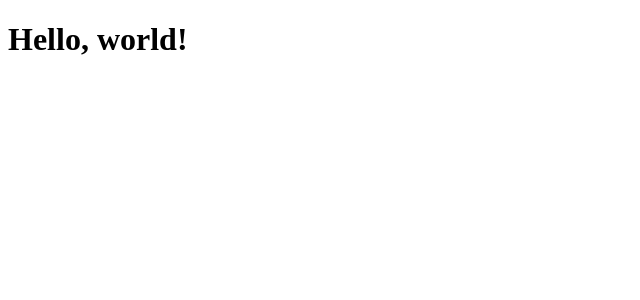
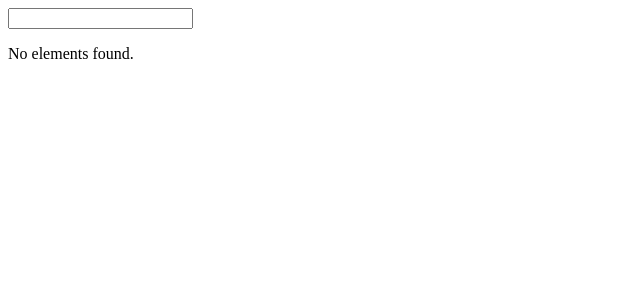
Before and after one commit to koba-masa/scraper, a React (Vite) app: page / in a window 1280 px wide. Shown: the top 300 px of the page, without its empty margins (0-640 px from the left). Built offline with nearby package versions, Linux system fonts and the light colour scheme.

Commit message:
feat: TagIDを表示できるようにする

```diff
--- a/package.json
+++ b/package.json
@@ -15,6 +15,7 @@
     "react-dom": "^18.2.0"
   },
   "devDependencies": {
+    "@types/chrome": "^0.0.254",
     "@types/react": "^18.2.43",
     "@types/react-dom": "^18.2.17",
     "@typescript-eslint/eslint-plugin": "^6.14.0",
--- /dev/null
+++ b/src/components/css_selector.tsx
@@ -0,0 +1,43 @@
+import { useState } from "react";
+
+export default function CssSelector() {
+  const noElementsFoundMessage: Array<string> = ["No elements found."];
+
+  const [inputValue, setInputValue] = useState("");
+  const [results, setResults] = useState<Array<string>>(noElementsFoundMessage);
+
+  const handleInputChange = (event: React.ChangeEvent<HTMLInputElement>) => {
+    const cssSelector = event.target.value;
+    setInputValue(cssSelector);
+
+    if (!cssSelector) {
+      return;
+    }
+
+    const tabId: number | undefined = chrome.devtools.inspectedWindow.tabId;
+    if (!tabId) {
+      return;
+    }
+    setResults([String(tabId)]);
+  };
+
+  return (
+    <section>
+      <div>
+        <input
+          type="text"
+          name="selector"
+          value={inputValue}
+          onChange={handleInputChange}
+        />
+      </div>
+      <div>
+        {
+          results.map((result, index) => (
+            <p key={index}>{result}</p>
+          ))
+        }
+      </div>
+    </section>
+  );
+}
--- a/src/main.tsx
+++ b/src/main.tsx
@@ -1,8 +1,9 @@
 import React from "react";
 import ReactDOM from "react-dom/client";
+import CssSelector from "./components/css_selector";
 
 ReactDOM.createRoot(document.getElementById("root")!).render(
   <React.StrictMode>
-    <h1>Hello, world!</h1>
+    <CssSelector />
   </React.StrictMode>,
 );
```
Also changed, not shown: public/manifest.json, 1 other file (tests, documents, lock files or other folders).
